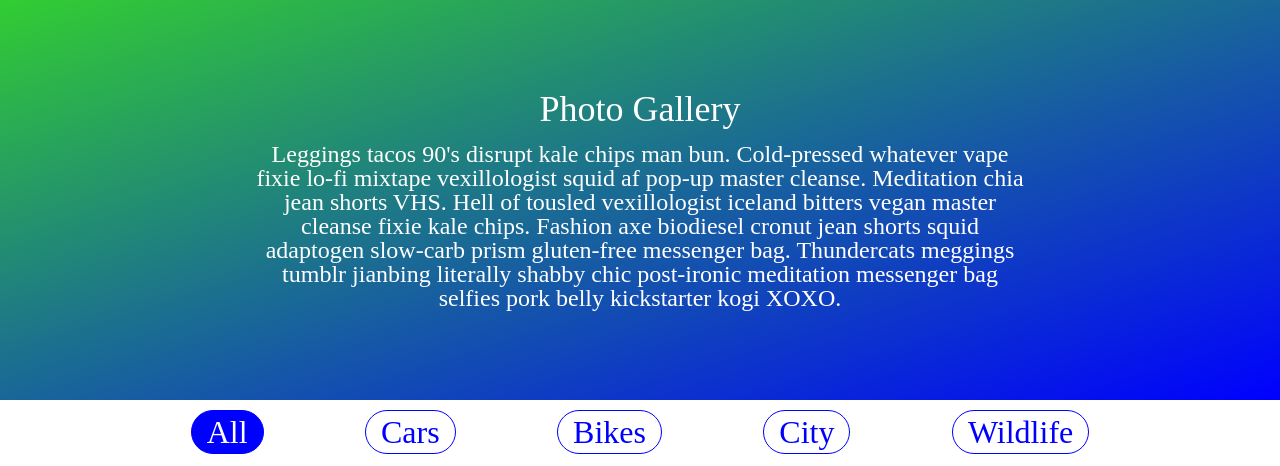
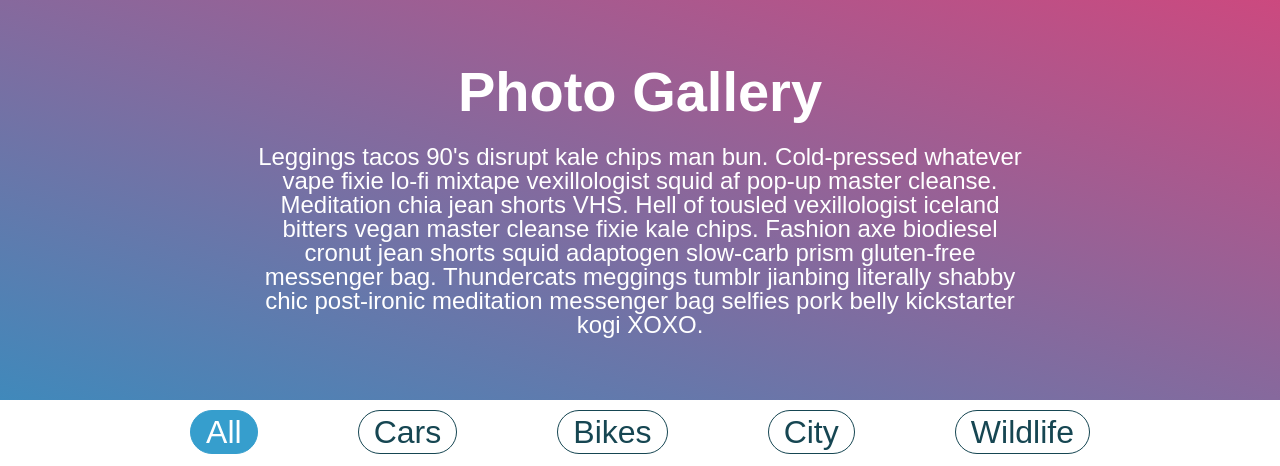
Before and after one commit to Joe-Alfaro/extra-flexing, a plain HTML site: page index.html in a window 1280 px wide. Shown: the top 466 px of the page. Drawn offline with Linux system fonts and the light colour scheme; grey boxes are pictures that could not be loaded.

Commit message:
match colors and styles to design document a little more

```diff
--- a/css/index.css
+++ b/css/index.css
@@ -49,6 +49,11 @@ table {
 
 /* YOUR CODE HERE  */
 
+/* general */
+body{
+  font-family: Arial, Helvetica, sans-serif
+}
+
 /* header */
 header {
   display: flex;
@@ -56,7 +61,7 @@ header {
   justify-content: center;
   width: 100%;
   height: 400px;
-  background-image: linear-gradient(to bottom right, limegreen, blue);
+  background-image: linear-gradient(to bottom left, #CC497F, #4089BB);
 }
 
 header .header-wrapper {
@@ -66,8 +71,9 @@ header .header-wrapper {
 }
 
 header h1{
-  font-size: 2.25rem;
-  margin-bottom: 15px;
+  font-size: 3.5rem;
+  font-weight: bold;
+  margin-bottom: 25px;
 }
 
 header p{
@@ -83,9 +89,9 @@ nav {
 }
 
 nav a{
-  border: 1px solid blue;
+  border: 1px solid #164652;
   border-radius: 50px;
-  color: blue;
+  color: #164652;
   background-color: white;
   font-size: 2rem;
   padding: 5px 15px;
@@ -93,7 +99,8 @@ nav a{
 
 nav a:hover, nav .selected{
   color: white;
-  background-color: blue;
+  background-color: #369ECD;
+  border: 1px solid #369ECD;
 }
 
 /* photo gallery */
```
